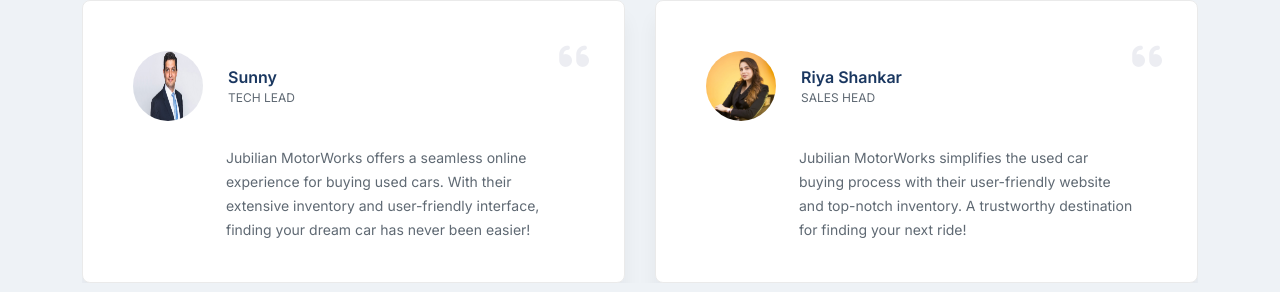
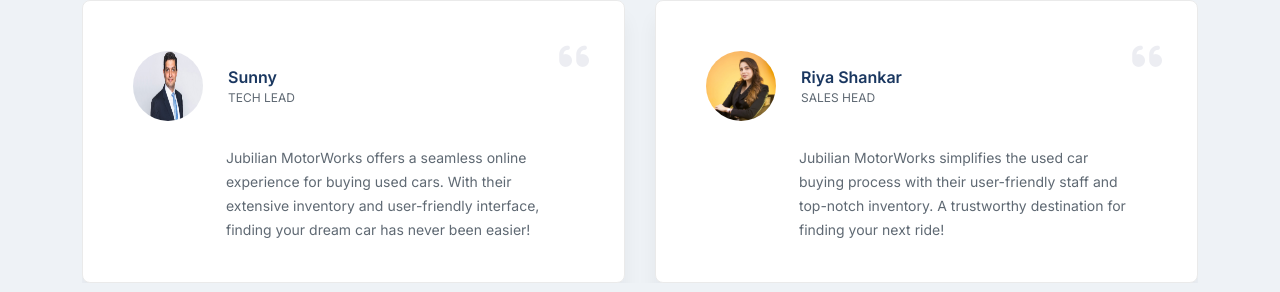
Before and after one commit to tanishqsharma7/Jubilian_MotorWorks, a Next.js app: page /home-1 in a window 1280 px wide. Shown: the part 4826-5118 px from the top of the page. Built offline with nearby package versions, Linux system fonts and the light colour scheme; a web font is replaced by a local one.

Commit message:
Update Testimonial.js

```diff
--- a/app/components/common/Testimonial.js
+++ b/app/components/common/Testimonial.js
@@ -15,13 +15,13 @@
     id: 2,
     name: "Riya Shankar",
     title: "Sales Head",
-    text: "Jubilian MotorWorks simplifies the used car buying process with their user-friendly website and top-notch inventory. A trustworthy destination for finding your next ride!",
+    text: "Jubilian MotorWorks simplifies the used car buying process with their user-friendly staff and top-notch inventory. A trustworthy destination for finding your next ride!",
   },
   {
     id: 3,
     name: "Naveen Gujjar",
     title: "React Developer",
-    text: "At Jubilian MotorWorks, finding quality used cars is a breeze. With their intuitive website and diverse selection, it's the go-to destination for hassle-free car shopping.",
+    text: "At Jubilian MotorWorks, finding quality used cars is a breeze. With their intuitive deals and diverse selection, it's the go-to destination for hassle-free car shopping.",
   },
 ];
 
```
